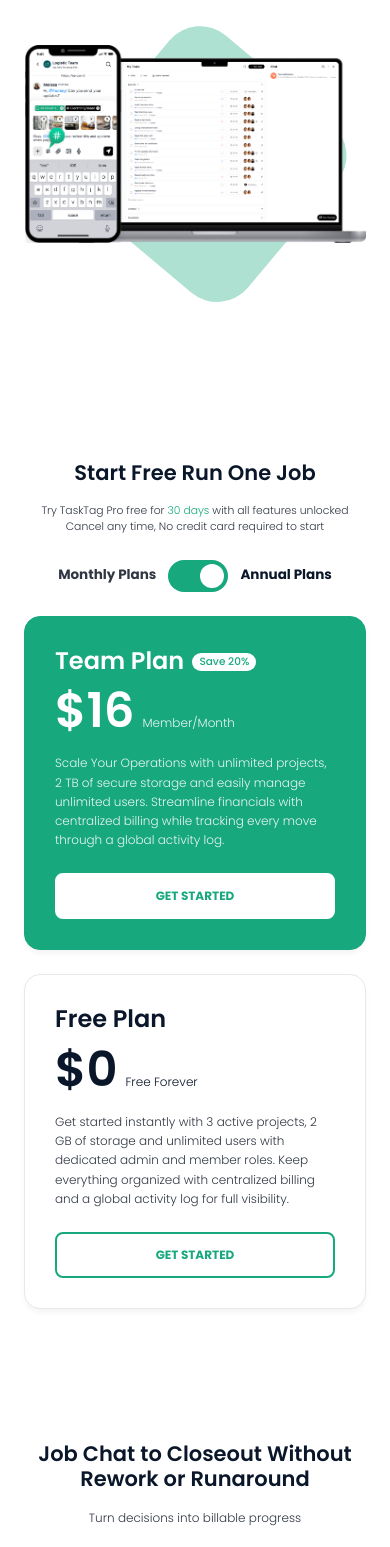
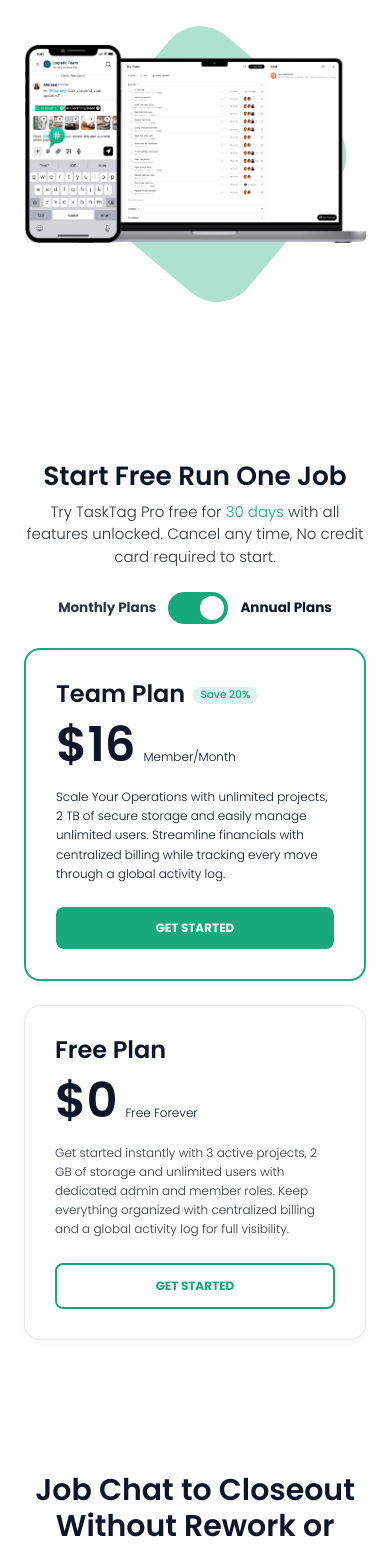
Before and after one commit to dedekysf/Landing-Page, a React (Vite) app: page /2 in a window 390 px wide. Shown: the part 432-1979 px from the top of the page. Built offline with nearby package versions, Linux system fonts and the light colour scheme.

Commit message:
style: mobile layout fixes, desktopBreak classes, feature icon alignment, typography tweaks

```diff
--- a/src/components/sections/ActivationSteps.module.css
+++ b/src/components/sections/ActivationSteps.module.css
@@ -59,6 +59,10 @@
     color: var(--text-secondary);
     line-height: 1.5;
     margin-bottom: 2rem;
+}
+
+.desktopOnlyBr {
+    display: block;
 }
 
 /* Pricing Toggle */
@@ -199,23 +203,23 @@
 
 /* Modifier for Team Plan Card */
 .stepCardFilled {
-    background: var(--secondary-green);
-    border-color: var(--secondary-green);
+    background: white;
+    border: 2px solid var(--secondary-green);
 }
 
 .stepCardFilled .stepTitle,
 .stepCardFilled .price {
-    color: white;
+    color: var(--text-primary);
 }
 
 .stepCardFilled .saveBadge {
     color: var(--secondary-green);
-    background: white;
+    background: #DCF2EC;
 }
 
 .stepCardFilled .priceSubtext,
 .stepCardFilled .stepDesc {
-    color: rgba(255, 255, 255, 0.9);
+    color: var(--text-primary);
 }
 
 .stepCardFilled .iconWrapper {
@@ -286,9 +290,8 @@
 .cardBtnInverted {
     width: 100%;
     padding: 1rem;
-    border: 2px solid white;
-    background: white;
-    color: var(--secondary-green);
+    background: var(--secondary-green);
+    color: var(--white);
     font-weight: 700;
     border-radius: 8px;
     cursor: pointer;
@@ -311,11 +314,11 @@
     }
 
     .title {
-        font-size: 2.5rem;
+        font-size: 3rem;
     }
 
     .subtitle {
-        font-size: 1rem;
+        font-size: 1.5rem;
     }
 }
 
@@ -333,11 +336,15 @@
     }
 
     .title {
-        font-size: 2.25rem;
+        font-size: 3rem;
     }
 
     .subtitle {
-        font-size: 1rem;
+        font-size: 1.5rem;
+    }
+
+    .desktopOnlyBr {
+        display: none;
     }
 
     .stepsGrid {
@@ -358,11 +365,13 @@
     }
 
     .title {
-        font-size: 1.75rem;
+        font-size: 2.2rem;
+        margin-bottom: 0.75rem;
+
     }
 
     .subtitle {
-        font-size: 0.9rem;
+        font-size: 1.25rem;
     }
 }
 
--- a/src/components/sections/ActivationSteps.tsx
+++ b/src/components/sections/ActivationSteps.tsx
@@ -53,7 +53,7 @@
                 >
                     <h2 className={styles.title}>Start Free Run One Job</h2>
                     <p className={styles.subtitle}>
-                        Try TaskTag Pro free for <span className={styles.highlight}>30 days</span> with all features unlocked <br className={styles.desktopOnlyBr} />Cancel any time, No credit card required to start
+                        Try TaskTag Pro free for <span className={styles.highlight}>30 days</span> with all features unlocked. <br className={styles.desktopOnlyBr} />Cancel any time, No credit card required to start.
                     </p>
 
                     <motion.div
--- a/src/components/sections/BentoResults.tsx
+++ b/src/components/sections/BentoResults.tsx
@@ -23,7 +23,7 @@
 
                     <h2 className={styles.title}>Real Results on Real Jobs</h2>
                     <p className={styles.subtitle}>
-                        Teams use TaskTag to cut rework, save time, <br />and keep every punch item moving starting in the first few weeks
+                        Teams use TaskTag to cut rework, save time, <br className={styles.desktopBreak} />and keep every punch item moving starting in the first few weeks.
                     </p>
                 </motion.div>
 
--- a/src/components/sections/Features.module.css
+++ b/src/components/sections/Features.module.css
@@ -1,5 +1,5 @@
 .features {
-    padding: 8rem 1rem;
+    padding: 8rem 0rem;
     background: var(--white);
     font-family: 'Poppins', sans-serif;
     color: var(--text-primary);
@@ -112,6 +112,10 @@
 
 .mobileFeatureWrapper {
     display: none;
+}
+
+.desktopBreak {
+    display: block;
 }
 
 /* Right Side Cards */
@@ -254,7 +258,7 @@
 
 @media (max-width: 1024px) {
     .features {
-        padding: 6rem 1rem;
+        padding: 6rem 0rem;
     }
 
     .header {
@@ -263,11 +267,11 @@
     }
 
     .title {
-        font-size: 2.5rem;
+        font-size: 3rem;
     }
 
     .subtitle {
-        font-size: 1rem;
+        font-size: 1.5rem;
     }
 
     .splitLayout {
@@ -290,7 +294,7 @@
 
 @media (max-width: 768px) {
     .features {
-        padding: 5rem 1rem;
+        padding: 5rem 0rem;
     }
 
     .header {
@@ -298,22 +302,56 @@
     }
 
     .title {
-        font-size: 2.25rem;
+        font-size: 3rem;
     }
 
     .subtitle {
-        font-size: 1rem;
+        font-size: 1.5rem;
+    }
+
+    .desktopBreak {
+        display: none;
+    }
+
+    .featureItem {
+        padding: 2rem 0rem;
+    }
+
+    .featureItem:hover {
+        background: none;
     }
 
     .featIcon {
         width: 24px;
         height: 24px;
         background: transparent;
+        align-self: flex-start;
     }
 
     .featIcon svg {
         width: 20px;
         height: 20px;
+    }
+
+    .featBody {
+        flex: 1;
+        min-width: 0;
+    }
+
+    .featBody h4 {
+        font-size: 1.35rem;
+        line-height: 1.4;
+    }
+
+    .featBody p {
+        margin-top: 0.5rem;
+        margin-left: calc(-24px - 1rem);
+        width: calc(100% + 24px + 1rem);
+    }
+
+    .learnMore {
+        margin-left: calc(-24px - 1rem);
+        width: calc(100% + 24px + 1rem);
     }
 
     /* Hide complex overlap on mobile to save space */
@@ -323,7 +361,7 @@
 
     .mobileFeatureWrapper {
         display: block;
-        margin: 1.5rem 0;
+        margin: 1rem 0;
         width: 100%;
     }
 
@@ -348,11 +386,12 @@
     }
 
     .title {
-        font-size: 1.75rem;
+        font-size: 2.5rem;
+        margin-bottom: 0.75rem;
     }
 
     .subtitle {
-        font-size: 1rem;
+        font-size: 1.25rem;
     }
 
     .featIcon {
--- a/src/components/sections/Features.tsx
+++ b/src/components/sections/Features.tsx
@@ -187,9 +187,9 @@
                     transition={{ duration: 0.6 }}
                     viewport={{ once: true }}
                 >
-                    <h2 className={styles.title}>Job Chat to Closeout Without <br />Rework or Runaround</h2>
+                    <h2 className={styles.title}>Job Chat to Closeout Without <br className={styles.desktopBreak} />Rework or Runaround</h2>
                     <p className={styles.subtitle}>
-                        Turn decisions into billable progress
+                        Turn decisions into billable progress.
                     </p>
                 </motion.div>
 
--- a/src/components/sections/FinalCta.tsx
+++ b/src/components/sections/FinalCta.tsx
@@ -13,14 +13,14 @@
                     transition={{ duration: 0.6 }}
                     viewport={{ once: true }}
                 >
-                    <h2 className={styles.title}>Ready to streamline <br className={styles.mobileBreak} /> your jobs?</h2>
+                    <h2 className={styles.title}>Ready to streamline <br className={styles.desktopBreak} /> your jobs?</h2>
                     <p className={styles.subtitle}>
-                        Join thousands of contractors using TaskTag <br className={styles.mobileBreak} />to connect their field and office
+                        Join thousands of contractors using TaskTag <br className={styles.desktopBreak} />to connect their field and office
                     </p>
 
                     <div className={styles.btnGroup}>
                         <a href="https://portal.tasktag.com/demo" className={styles.secondaryBtn} target="_blank" rel="noopener noreferrer">Book Demo</a>
-                        <a href="https://app.tasktag.com/register/signup-with-email" className={styles.primaryBtn} target="_blank" rel="noopener noreferrer">Start for Free</a>
+                        <a href="https://app.tasktag.com/register/signup-with-email" className={styles.primaryBtn} target="_blank" rel="noopener noreferrer">Start For Free</a>
                     </div>
                 </motion.div>
             </div>
--- a/src/components/sections/Hero.tsx
+++ b/src/components/sections/Hero.tsx
@@ -251,7 +251,7 @@
                 <div className={`container ${styles.container}`}>
                     <div className={styles.trustedBy}>
                         <h2>Trusted by Builders on Real Jobsites</h2>
-                        <p>Join <span className={styles.highlight}>50+ companies</span> using TaskTag <br className={styles.trustedBreak} /> to keep crews aligned and jobs moving</p>
+                        <p>Join <span className={styles.highlight}>50+ companies</span> using TaskTag <br className={styles.trustedBreak} /> to keep crews aligned and jobs moving.</p>
                         <div className={styles.marqueeWrapper}>
                             <div className={styles.marqueeTrack}>
                                 {[...logos, ...logos, ...logos].map((src, i) => (
--- a/src/components/sections/Templates.tsx
+++ b/src/components/sections/Templates.tsx
@@ -29,9 +29,9 @@
                     transition={{ duration: 0.6 }}
                     viewport={{ once: true }}
                 >
-                    <h2 className={styles.title}>Kickstart Next Job with <br className={styles.mobileBreak} />TaskTag Templates</h2>
+                    <h2 className={styles.title}>Kickstart Next Job with <br className={styles.desktopBreak} />TaskTag Templates</h2>
                     <p className={styles.subtitle}>
-                        No setup from scratch. Pick a template, invite your crew, <br className={styles.mobileBreak} />and start turning jobsite
+                        No setup from scratch. Pick a template, invite your crew, <br className={styles.desktopBreak} />and start turning jobsite
                     </p>
                 </motion.div>
 
```
Also changed, not shown: src/components/sections/BentoResults.module.css (+15 -6 lines), src/components/sections/FinalCta.module.css (+15 -6 lines), src/components/sections/Hero.module.css (+15 -12 lines), src/components/sections/Templates.module.css (+15 -6 lines).
